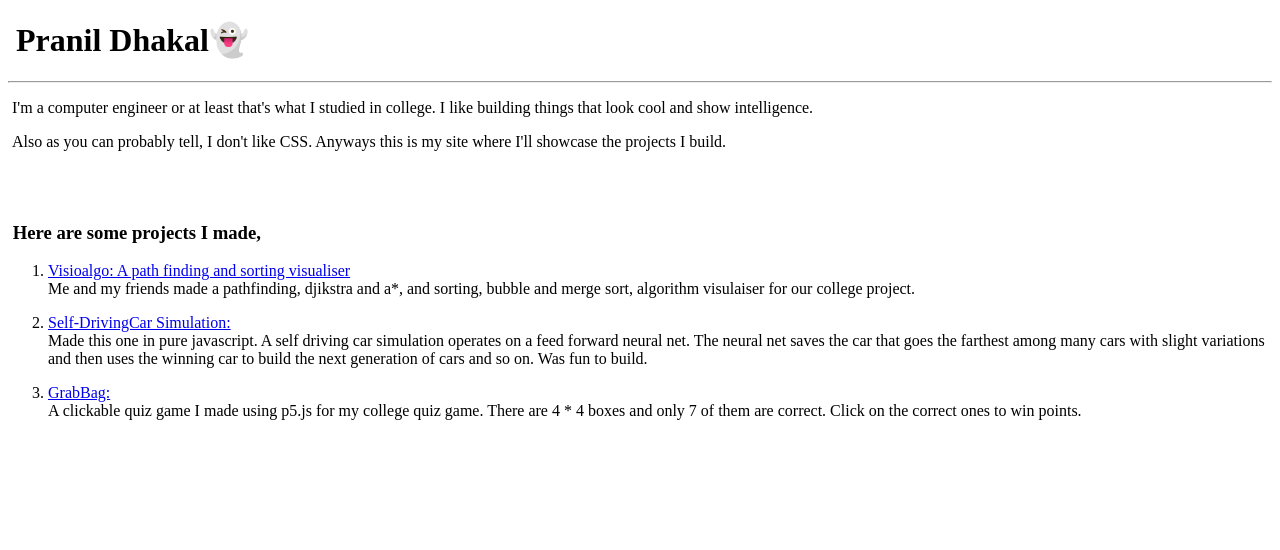
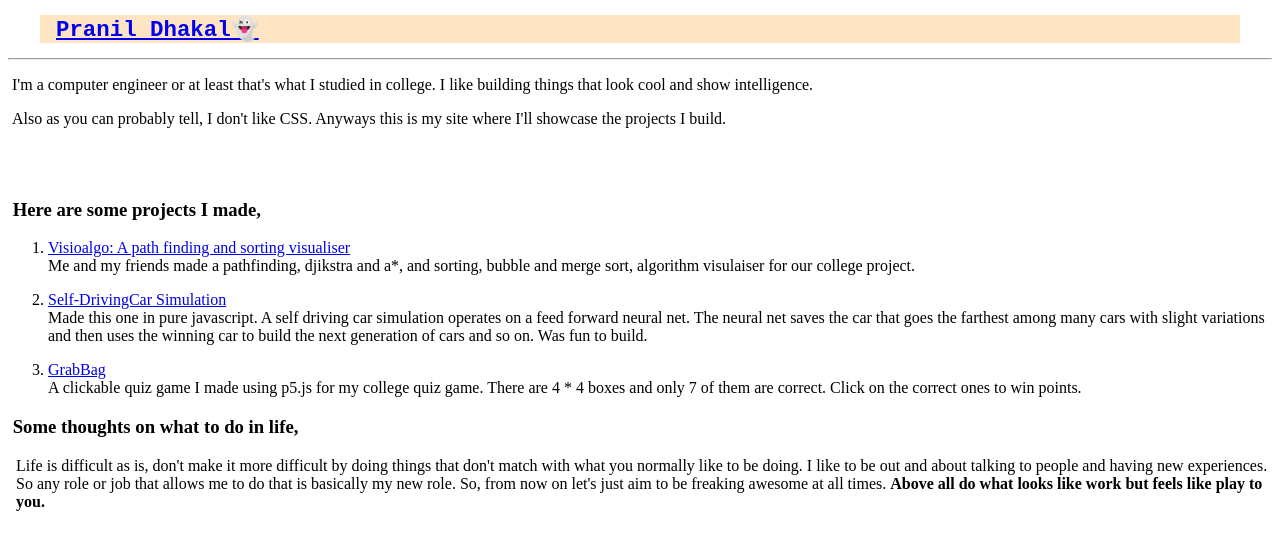
Before and after one commit to hailBinary/hailBinary.github.io, a plain HTML site: page index.html in a window 1280 px wide. Drawn offline with Linux system fonts and the light colour scheme.

Commit message:
Added Css

```diff
--- a/index.html
+++ b/index.html
@@ -4,11 +4,12 @@
 <head>
     <meta charset="UTF-8">
     <meta name="viewport" content="width=device-width, initial-scale=1.0">
+    <link rel="stylesheet" href="style.css">
     <title>Pranil Dhakal</title>
 </head>
 
 <body>
-    <h1> <a href="resume.html"></a>&nbsp;Pranil Dhakal👻</a></h1>
+    <h1 class="title"> <a href="resume.html">Pranil Dhakal👻</a></h1>
     <hr>
     <p>&nbsp;I'm a computer engineer or at least that's what I studied in college. I like building things that look cool
         and show intelligence.</p>
@@ -27,7 +28,7 @@
         </li>
         <li>
             <p>
-                <a href="https://github.com/hailBinary/Self-DrivingCar">Self-DrivingCar Simulation:</a>
+                <a href="https://github.com/hailBinary/Self-DrivingCar">Self-DrivingCar Simulation</a>
                 <br>
                 Made this one in pure javascript. A self driving car simulation operates on a feed forward neural net.
                 The neural net saves the car that goes the farthest among many cars with slight variations and then uses
@@ -36,7 +37,7 @@
         </li>
         <li>
             <p>
-                <a href="https://github.com/hailBinary/GrabBag">GrabBag:</a>
+                <a href="https://github.com/hailBinary/GrabBag">GrabBag</a>
                 <br>
                 A clickable quiz game I made using p5.js for my college quiz game. There are 4 * 4 boxes and only 7 of
                 them are correct. Click on the correct ones to win points.
@@ -44,6 +45,11 @@
         </li>
     </ol>
 
+    <h3>&nbsp;Some thoughts on what to do in life,</h3>
+    <p id="thoughts">Life is difficult as is, don't make it more difficult by doing things that don't match with what
+        you normally like to be doing. I like to be out and about talking to people and having new experiences. So any
+        role or job that allows me to do that is basically my new role. So, from now on let's just aim to be freaking
+        awesome at all times. <b>Above all do what looks like work but feels like play to you.</b></p>
 </body>
 
 </html>
--- /dev/null
+++ b/style.css
@@ -0,0 +1,18 @@
+.title{
+    margin-left: 2rem;
+    margin-right: 2rem;
+    padding-left: 1rem;
+    color: #334443 ;
+    font-size: 1.4rem;
+    font-weight: bold;
+    font-family: 'Courier New', Courier, monospace;
+    background-color: bisque;
+}
+
+.body{
+    background: #faeab1;
+}
+
+#thoughts{
+    margin-left: 0.5rem;
+}
```
